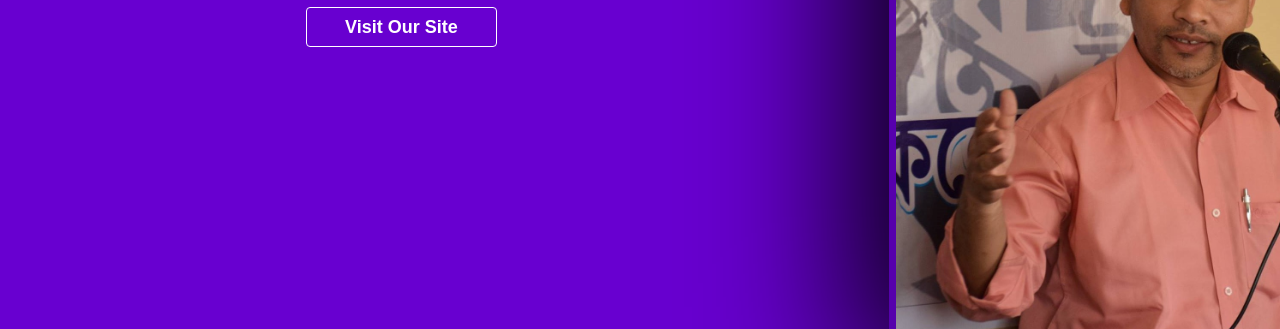
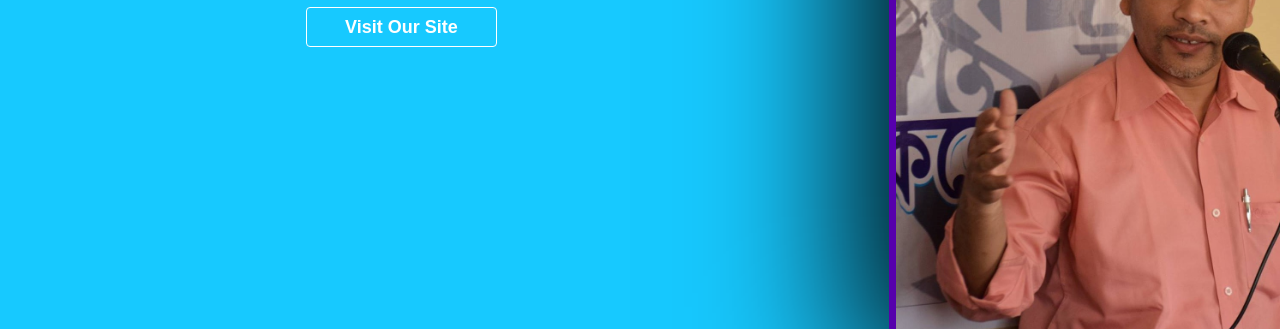
Before and after one commit to prozy66775/webpage_design, a plain HTML site: page index.html in a window 1280 px wide. Shown: the part 375-704 px from the top of the page. Drawn offline with Linux system fonts and the light colour scheme.

Commit message:
readme.txt added and background color change on style.css

```diff
--- a/style.css
+++ b/style.css
@@ -1,5 +1,5 @@
 body {
-    background: #6800D0;
+    background: #17c9ff;
 	font-family:arial;
 }
 ul {
```
Also changed, not shown: readme.txt (added).
